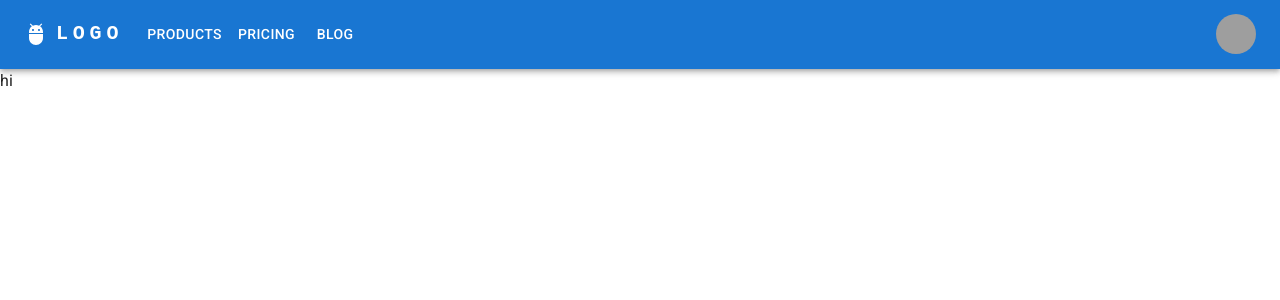
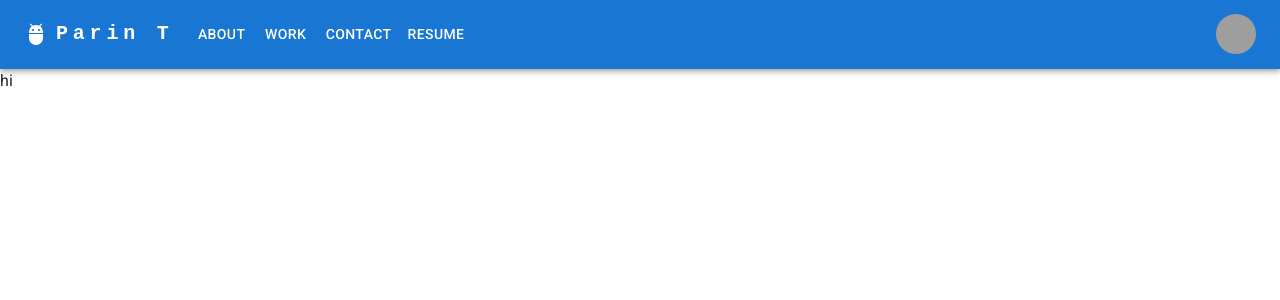
Before and after one commit to ParinThalangdee/20-ReactPortfolio, a React (Create React App) app: page / in a window 1280 px wide. Shown: the top 300 px of the page. Built offline with nearby package versions, Linux system fonts and the light colour scheme; grey boxes are pictures that could not be loaded.

Commit message:
Revision to NavBar

```diff
--- a/src/components/Navbar/Navbar.js
+++ b/src/components/Navbar/Navbar.js
@@ -55,7 +55,7 @@ const ResponsiveAppBar = () => {
               textDecoration: 'none',
             }}
           >
-            LOGO
+            Parin T
           </Typography>
 
           <Box sx={{ flexGrow: 1, display: { xs: 'flex', md: 'none' } }}>
@@ -87,11 +87,20 @@ const ResponsiveAppBar = () => {
                 display: { xs: 'block', md: 'none' },
               }}
             >
-              {pages.map((page) => (
-                <MenuItem key={page} onClick={handleCloseNavMenu}>
-                  <Typography textAlign="center">{page}</Typography>
+
+                <MenuItem onClick={handleCloseNavMenu}>
+                  <Typography textAlign="center">About</Typography>
                 </MenuItem>
-              ))}
+                <MenuItem onClick={handleCloseNavMenu}>
+                  <Typography textAlign="center">Work</Typography>
+                </MenuItem>
+                <MenuItem onClick={handleCloseNavMenu}>
+                  <Typography textAlign="center">Contact</Typography>
+                </MenuItem>
+                <MenuItem onClick={handleCloseNavMenu}>
+                  <Typography textAlign="center">Resumet</Typography>
+                </MenuItem>
+
             </Menu>
           </Box>
           <AdbIcon sx={{ display: { xs: 'flex', md: 'none' }, mr: 1 }} />
@@ -111,18 +120,34 @@ const ResponsiveAppBar = () => {
               textDecoration: 'none',
             }}
           >
-            LOGO
+            Parin T
           </Typography>
           <Box sx={{ flexGrow: 1, display: { xs: 'none', md: 'flex' } }}>
-            {pages.map((page) => (
               <Button
-                key={page}
                 onClick={handleCloseNavMenu}
                 sx={{ my: 2, color: 'white', display: 'block' }}
               >
-                {page}
+                About
               </Button>
-            ))}
+            <Button
+              onClick={handleCloseNavMenu}
+              sx={{ my: 2, color: 'white', display: 'block' }}
+            >
+              Work
+            </Button>
+            <Button
+              onClick={handleCloseNavMenu}
+              sx={{ my: 2, color: 'white', display: 'block' }}
+            >
+              Contact
+            </Button>
+            <Button
+              onClick={handleCloseNavMenu}
+              sx={{ my: 2, color: 'white', display: 'block' }}
+            >
+              Resume
+            </Button>
+
           </Box>
 
           <Box sx={{ flexGrow: 0 }}>
```
